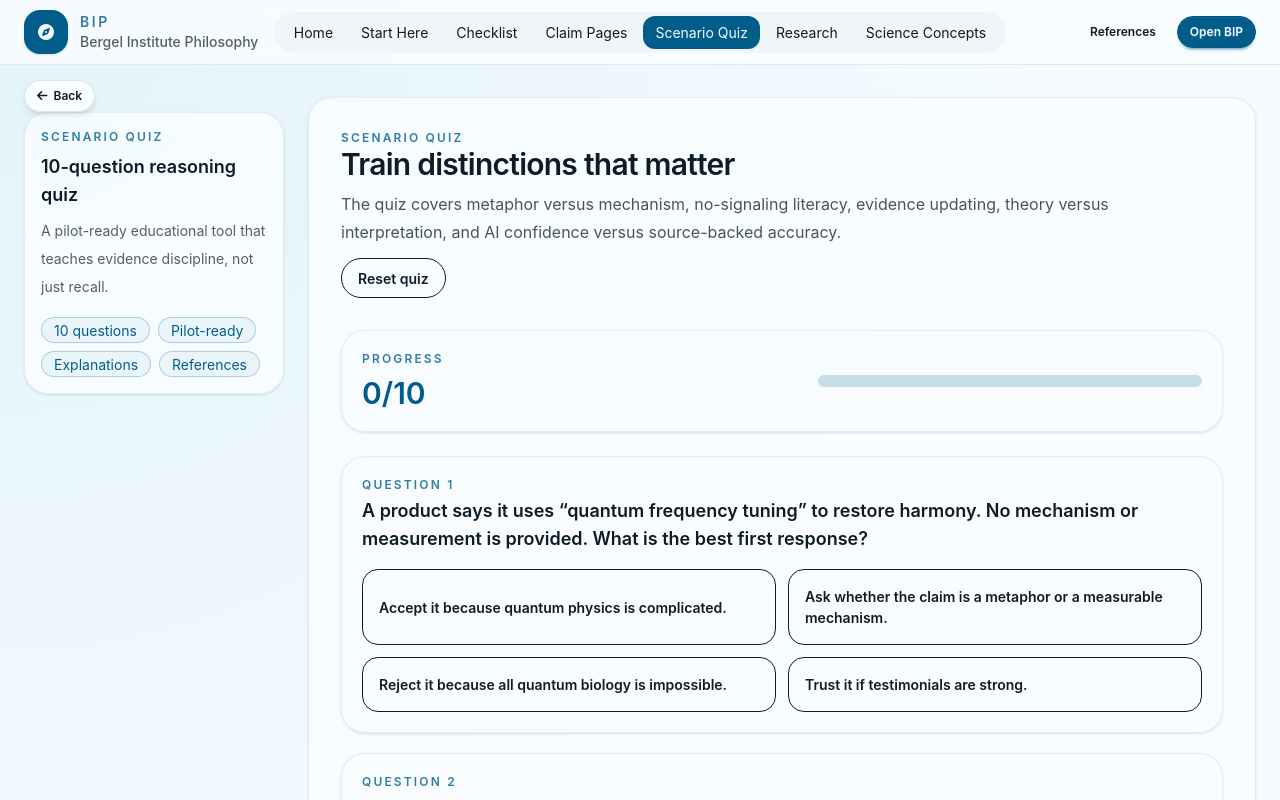
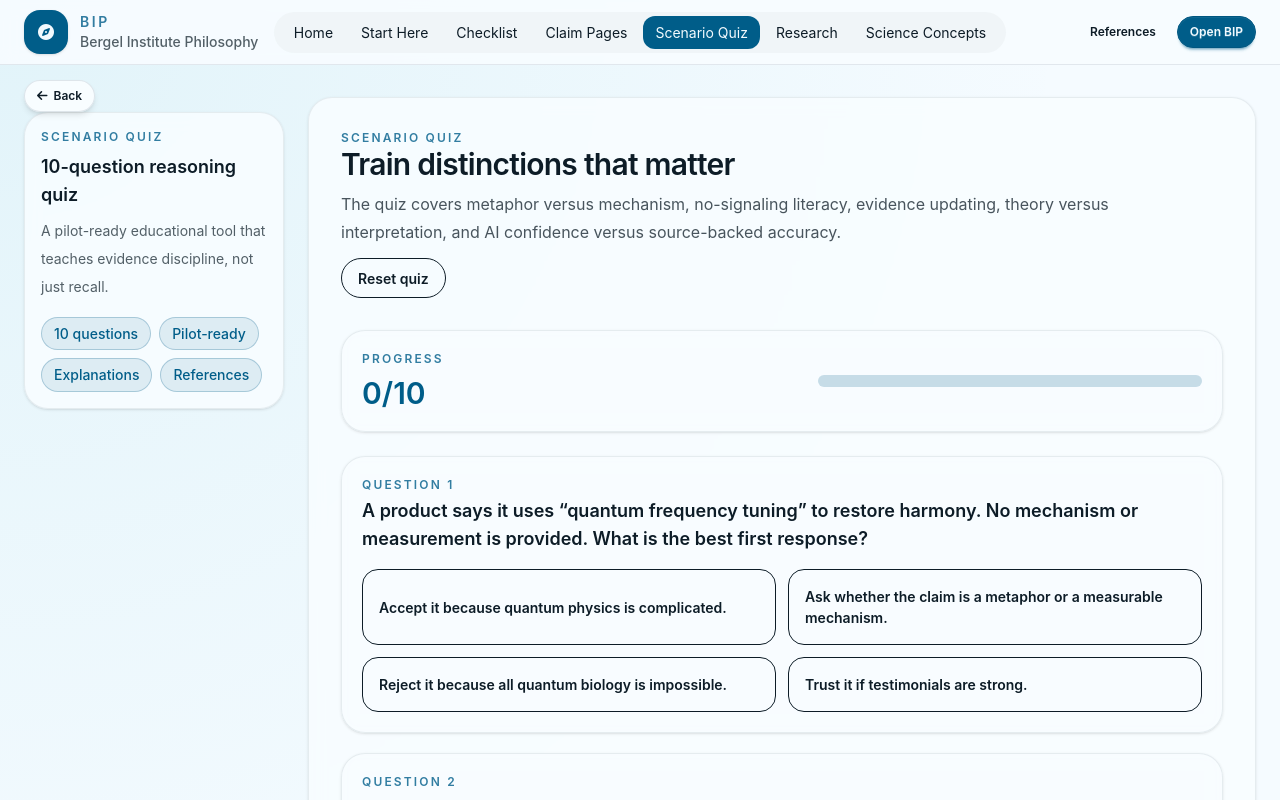
Before and after one commit to yashineonline/bip, a Vue app: page /#/quiz in a window 1280 px wide. Shown: the top 800 px of the page. Built offline with nearby package versions, Linux system fonts and the light colour scheme; a small style sheet from the web is missing.

Commit message:
Update badge-soft class styles in style.css

```diff
--- a/src/style.css
+++ b/src/style.css
@@ -98,7 +98,9 @@ body {
 }
 
 .badge-soft {
-  @apply badge badge-outline rounded-full border-primary/25 bg-primary/5 px-3 py-3 text-primary;
+  @apply inline-flex items-center rounded-full border border-primary/25 bg-primary/10 px-3 py-1.5 text-sm font-medium leading-snug text-primary;
+  white-space: normal;
+  max-width: 10rem;
 }
 
 .ref-link {
```
